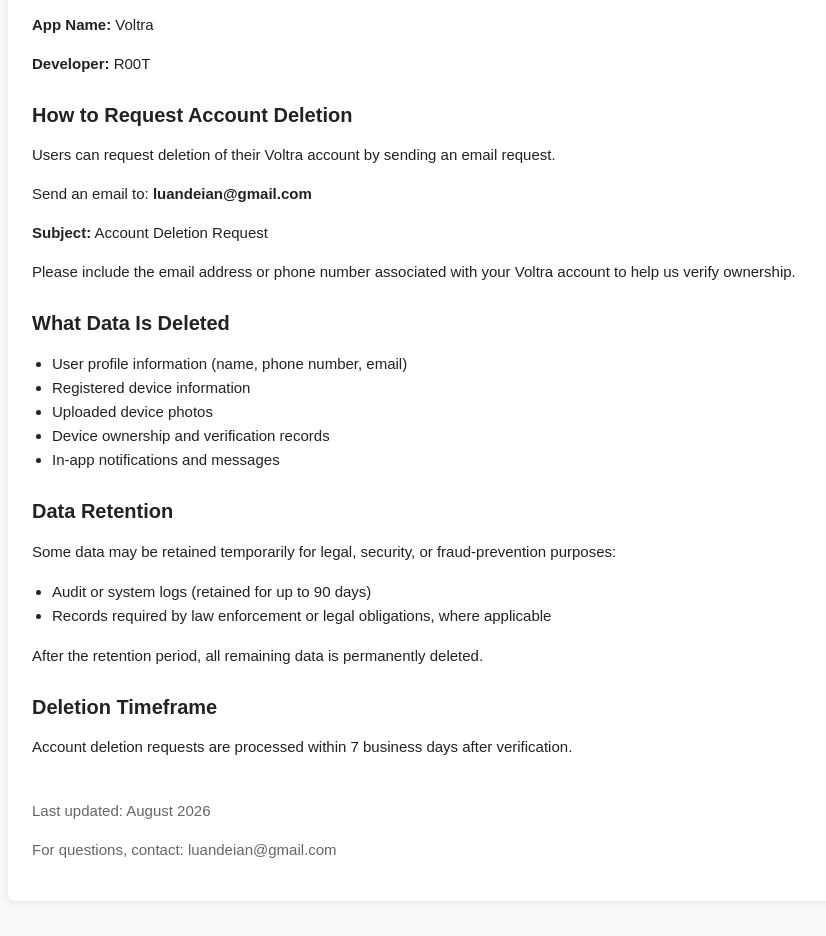
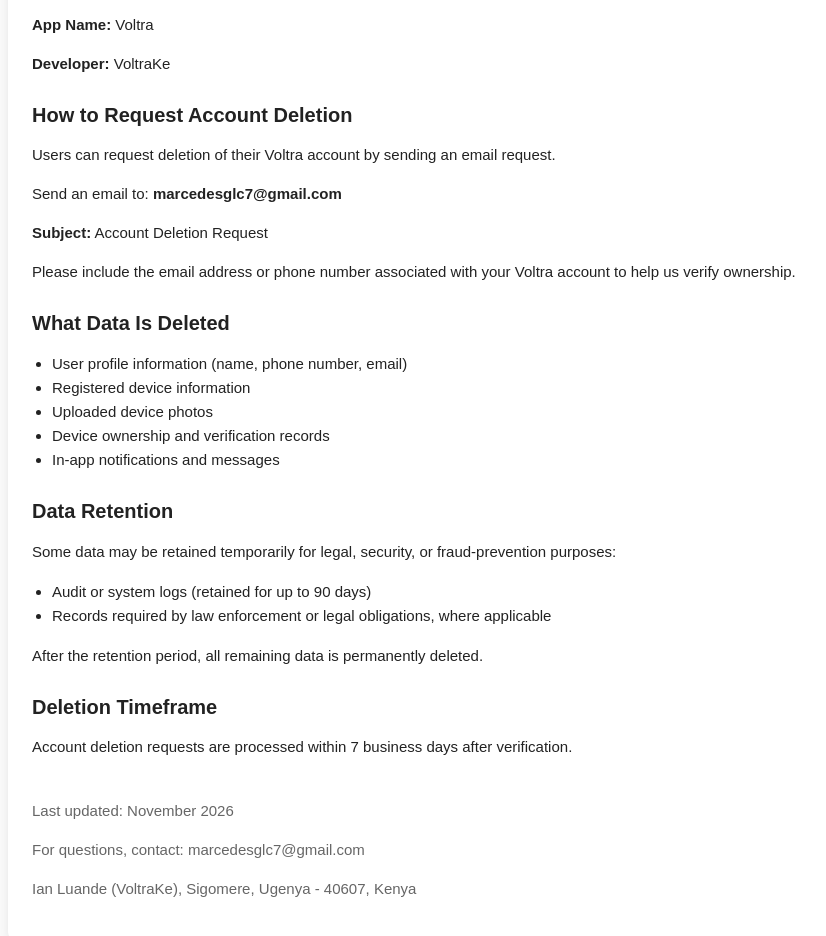
Before and after one commit to jesee-kuya/deletion_policy, a plain HTML site: page index.html in a window 1280 px wide. Shown: the part 118-1054 px from the top of the page, without its empty margins (208-1034 px from the left). Drawn offline with Linux system fonts and the light colour scheme.

Commit message:
fix: update developer and contact details to match Play Console account
Developer name is VoltraKe; contact email and legal address taken
from the Play Console 'About you' details.

Co-Authored-By: Claude Opus 5.5 <noreply@anthropic.com>

```diff
--- a/index.html
+++ b/index.html
@@ -4,7 +4,7 @@
   <meta charset="UTF-8" />
   <meta name="viewport" content="width=device-width, initial-scale=1.0" />
   <title>Account Deletion Policy - Voltra</title>
-  <meta name="description" content="Account deletion policy for the Voltra mobile application, developed by R00T" />
+  <meta name="description" content="Account deletion policy for the Voltra mobile application, developed by VoltraKe" />
   <style>
     body {
       font-family: Arial, Helvetica, sans-serif;
@@ -52,7 +52,7 @@
     <h1>Account Deletion Policy</h1>
 
     <p><strong>App Name:</strong> Voltra</p>
-    <p><strong>Developer:</strong> R00T</p>
+    <p><strong>Developer:</strong> VoltraKe</p>
 
     <h2>How to Request Account Deletion</h2>
     <p>
@@ -60,7 +60,7 @@
     </p>
     <p>
       Send an email to:
-      <span class="email">luandeian@gmail.com</span>
+      <span class="email">marcedesglc7@gmail.com</span>
     </p>
     <p>
       <strong>Subject:</strong> Account Deletion Request
@@ -97,8 +97,9 @@
     </p>
 
     <footer>
-      <p>Last updated: August 2026</p>
-      <p>For questions, contact: luandeian@gmail.com</p>
+      <p>Last updated: November 2026</p>
+      <p>For questions, contact: marcedesglc7@gmail.com</p>
+      <p>Ian Luande (VoltraKe), Sigomere, Ugenya - 40607, Kenya</p>
     </footer>
   </div>
 
```
